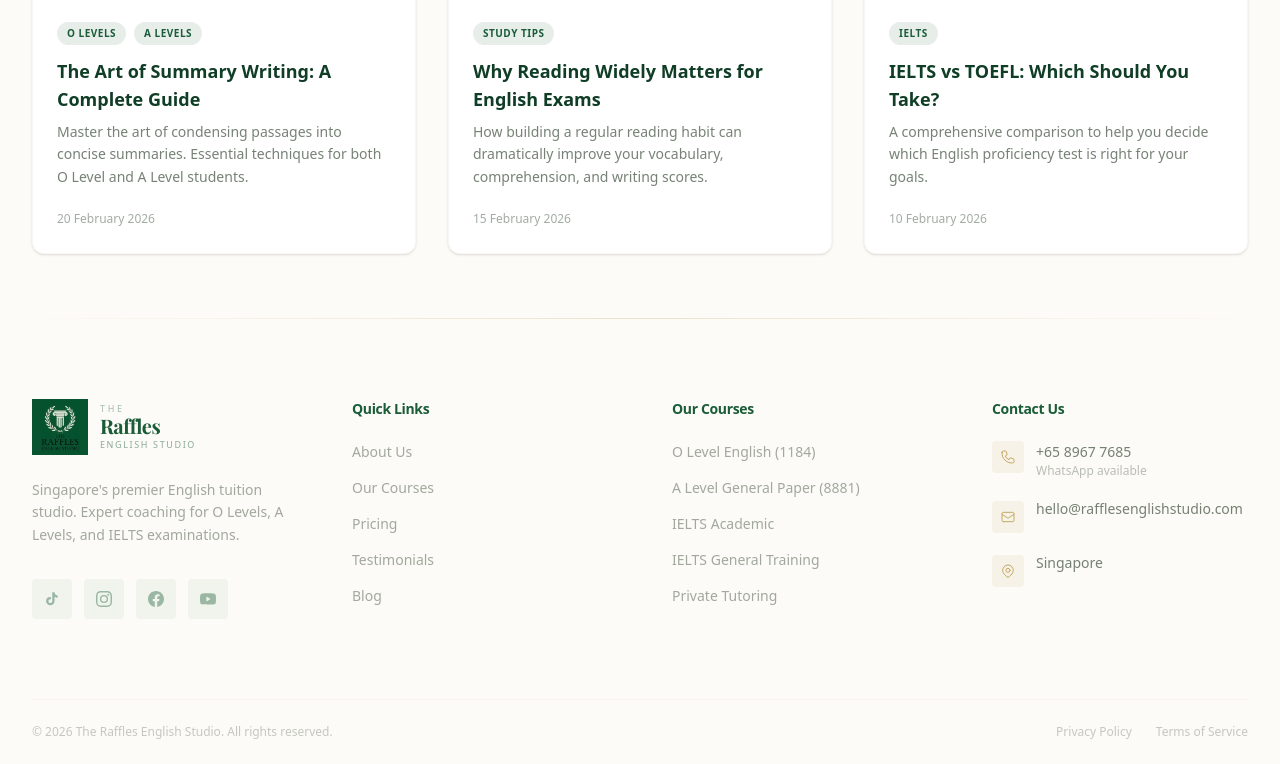
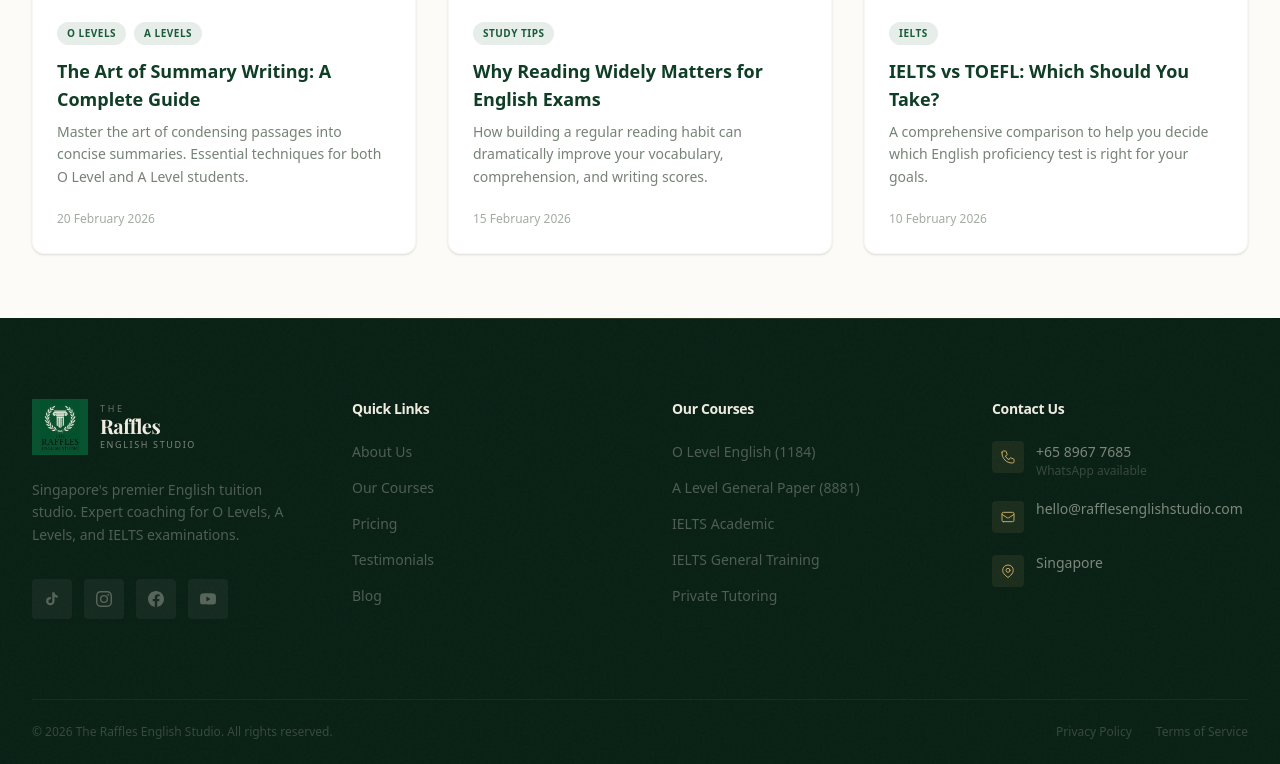
Before and after one commit to shaminderjitsingh01-stack/raffles-english-studio, a Next.js app: page /blog in a window 1280 px wide. Shown: the part 970-1734 px from the top of the page. Built offline with nearby package versions, Linux system fonts and the light colour scheme; no server answers; a web font is replaced by a local one.

Commit message:
Revert to original dark green theme
- Hero: dark green overlay on video background
- Navbar: dark green when scrolled
- Newsletter: green-primary background
- Footer: green-darker background
- Courses & TikTok remain on light backgrounds for contrast

```diff
--- a/src/components/Footer.tsx
+++ b/src/components/Footer.tsx
@@ -2,74 +2,34 @@ import Image from "next/image";
 
 export default function Footer() {
   return (
-    <footer id="contact" className="bg-cream-light text-text-dark relative">
-      {/* Top decorative border */}
-      <div className="h-px bg-gradient-to-r from-transparent via-gold/30 to-transparent" />
+    <footer id="contact" className="bg-green-darker text-cream relative noise-overlay">
+      <div className="h-px bg-gradient-to-r from-transparent via-gold/20 to-transparent" />
 
       <div className="relative max-w-7xl mx-auto px-4 sm:px-6 lg:px-8">
-        {/* Main footer */}
         <div className="py-20 grid md:grid-cols-2 lg:grid-cols-4 gap-12 lg:gap-16">
           {/* Brand */}
           <div className="lg:col-span-1">
             <div className="flex items-center gap-3 mb-6">
-              <Image
-                src="/logo.png"
-                alt="The Raffles English Studio"
-                width={56}
-                height={56}
-              />
+              <Image src="/logo.png" alt="The Raffles English Studio" width={56} height={56} />
               <div>
-                <p className="text-green-primary/40 text-[9px] tracking-[0.3em] uppercase font-light leading-none">
-                  The
-                </p>
-                <p className="text-green-primary font-serif text-xl font-bold leading-tight tracking-tight">
-                  Raffles
-                </p>
-                <p className="text-green-primary/50 text-[9px] tracking-[0.18em] uppercase font-light leading-none mt-0.5">
-                  English Studio
-                </p>
+                <p className="text-cream/40 text-[9px] tracking-[0.3em] uppercase font-light leading-none">The</p>
+                <p className="text-cream font-serif text-xl font-bold leading-tight tracking-tight">Raffles</p>
+                <p className="text-cream/50 text-[9px] tracking-[0.18em] uppercase font-light leading-none mt-0.5">English Studio</p>
               </div>
             </div>
-            <p className="text-text-dark/40 text-sm leading-relaxed font-light">
-              Singapore&apos;s premier English tuition studio. Expert coaching for
-              O Levels, A Levels, and IELTS examinations.
+            <p className="text-cream/30 text-sm leading-relaxed font-light">
+              Singapore&apos;s premier English tuition studio. Expert coaching for O Levels, A Levels, and IELTS examinations.
             </p>
 
-            {/* Social media */}
             <div className="flex gap-3 mt-8">
               {[
-                {
-                  label: "TikTok",
-                  href: "https://www.tiktok.com/@rafflesenglishstudio",
-                  icon: <path d="M19.59 6.69a4.83 4.83 0 01-3.77-4.25V2h-3.45v13.67a2.89 2.89 0 01-2.88 2.5 2.89 2.89 0 01-2.89-2.89 2.89 2.89 0 012.89-2.89c.28 0 .54.04.79.1v-3.5a6.37 6.37 0 00-.79-.05A6.34 6.34 0 003.15 15.2a6.34 6.34 0 006.34 6.34 6.34 6.34 0 006.34-6.34V8.74a8.18 8.18 0 004.76 1.52v-3.4a4.85 4.85 0 01-1-.17z" />,
-                },
-                {
-                  label: "Instagram",
-                  href: "https://www.instagram.com/rafflesenglishstudio",
-                  icon: <path d="M12 2.163c3.204 0 3.584.012 4.85.07 3.252.148 4.771 1.691 4.919 4.919.058 1.265.069 1.645.069 4.849 0 3.205-.012 3.584-.069 4.849-.149 3.225-1.664 4.771-4.919 4.919-1.266.058-1.644.07-4.85.07-3.204 0-3.584-.012-4.849-.07-3.26-.149-4.771-1.699-4.919-4.92-.058-1.265-.07-1.644-.07-4.849 0-3.204.013-3.583.07-4.849.149-3.227 1.664-4.771 4.919-4.919 1.266-.057 1.645-.069 4.849-.069zM12 0C8.741 0 8.333.014 7.053.072 2.695.272.273 2.69.073 7.052.014 8.333 0 8.741 0 12c0 3.259.014 3.668.072 4.948.2 4.358 2.618 6.78 6.98 6.98C8.333 23.986 8.741 24 12 24c3.259 0 3.668-.014 4.948-.072 4.354-.2 6.782-2.618 6.979-6.98.059-1.28.073-1.689.073-4.948 0-3.259-.014-3.667-.072-4.947-.196-4.354-2.617-6.78-6.979-6.98C15.668.014 15.259 0 12 0zm0 5.838a6.162 6.162 0 100 12.324 6.162 6.162 0 000-12.324zM12 16a4 4 0 110-8 4 4 0 010 8zm6.406-11.845a1.44 1.44 0 100 2.881 1.44 1.44 0 000-2.881z" />,
-                },
-                {
-                  label: "Facebook",
-                  href: "https://www.facebook.com/rafflesenglishstudio",
-                  icon: <path d="M24 12.073c0-6.627-5.373-12-12-12s-12 5.373-12 12c0 5.99 4.388 10.954 10.125 11.854v-8.385H7.078v-3.47h3.047V9.43c0-3.007 1.792-4.669 4.533-4.669 1.312 0 2.686.235 2.686.235v2.953H15.83c-1.491 0-1.956.925-1.956 1.874v2.25h3.328l-.532 3.47h-2.796v8.385C19.612 23.027 24 18.062 24 12.073z" />,
-                },
-                {
-                  label: "YouTube",
-                  href: "https://www.youtube.com/@rafflesenglishstudio",
-                  icon: <path d="M23.498 6.186a3.016 3.016 0 00-2.122-2.136C19.505 3.545 12 3.545 12 3.545s-7.505 0-9.377.505A3.017 3.017 0 00.502 6.186C0 8.07 0 12 0 12s0 3.93.502 5.814a3.016 3.016 0 002.122 2.136c1.871.505 9.376.505 9.376.505s7.505 0 9.377-.505a3.015 3.015 0 002.122-2.136C24 15.93 24 12 24 12s0-3.93-.502-5.814zM9.545 15.568V8.432L15.818 12l-6.273 3.568z" />,
-                },
+                { label: "TikTok", href: "https://www.tiktok.com/@rafflesenglishstudio", icon: <path d="M19.59 6.69a4.83 4.83 0 01-3.77-4.25V2h-3.45v13.67a2.89 2.89 0 01-2.88 2.5 2.89 2.89 0 01-2.89-2.89 2.89 2.89 0 012.89-2.89c.28 0 .54.04.79.1v-3.5a6.37 6.37 0 00-.79-.05A6.34 6.34 0 003.15 15.2a6.34 6.34 0 006.34 6.34 6.34 6.34 0 006.34-6.34V8.74a8.18 8.18 0 004.76 1.52v-3.4a4.85 4.85 0 01-1-.17z" /> },
+                { label: "Instagram", href: "https://www.instagram.com/rafflesenglishstudio", icon: <path d="M12 2.163c3.204 0 3.584.012 4.85.07 3.252.148 4.771 1.691 4.919 4.919.058 1.265.069 1.645.069 4.849 0 3.205-.012 3.584-.069 4.849-.149 3.225-1.664 4.771-4.919 4.919-1.266.058-1.644.07-4.85.07-3.204 0-3.584-.012-4.849-.07-3.26-.149-4.771-1.699-4.919-4.92-.058-1.265-.07-1.644-.07-4.849 0-3.204.013-3.583.07-4.849.149-3.227 1.664-4.771 4.919-4.919 1.266-.057 1.645-.069 4.849-.069zM12 0C8.741 0 8.333.014 7.053.072 2.695.272.273 2.69.073 7.052.014 8.333 0 8.741 0 12c0 3.259.014 3.668.072 4.948.2 4.358 2.618 6.78 6.98 6.98C8.333 23.986 8.741 24 12 24c3.259 0 3.668-.014 4.948-.072 4.354-.2 6.782-2.618 6.979-6.98.059-1.28.073-1.689.073-4.948 0-3.259-.014-3.667-.072-4.947-.196-4.354-2.617-6.78-6.979-6.98C15.668.014 15.259 0 12 0zm0 5.838a6.162 6.162 0 100 12.324 6.162 6.162 0 000-12.324zM12 16a4 4 0 110-8 4 4 0 010 8zm6.406-11.845a1.44 1.44 0 100 2.881 1.44 1.44 0 000-2.881z" /> },
+                { label: "Facebook", href: "https://www.facebook.com/rafflesenglishstudio", icon: <path d="M24 12.073c0-6.627-5.373-12-12-12s-12 5.373-12 12c0 5.99 4.388 10.954 10.125 11.854v-8.385H7.078v-3.47h3.047V9.43c0-3.007 1.792-4.669 4.533-4.669 1.312 0 2.686.235 2.686.235v2.953H15.83c-1.491 0-1.956.925-1.956 1.874v2.25h3.328l-.532 3.47h-2.796v8.385C19.612 23.027 24 18.062 24 12.073z" /> },
+                { label: "YouTube", href: "https://www.youtube.com/@rafflesenglishstudio", icon: <path d="M23.498 6.186a3.016 3.016 0 00-2.122-2.136C19.505 3.545 12 3.545 12 3.545s-7.505 0-9.377.505A3.017 3.017 0 00.502 6.186C0 8.07 0 12 0 12s0 3.93.502 5.814a3.016 3.016 0 002.122 2.136c1.871.505 9.376.505 9.376.505s7.505 0 9.377-.505a3.015 3.015 0 002.122-2.136C24 15.93 24 12 24 12s0-3.93-.502-5.814zM9.545 15.568V8.432L15.818 12l-6.273 3.568z" /> },
               ].map((social) => (
-                <a
-                  key={social.label}
-                  href={social.href}
-                  target="_blank"
-                  rel="noopener noreferrer"
-                  className="w-10 h-10 rounded-sm bg-green-primary/5 hover:bg-gold text-green-primary/40 hover:text-white flex items-center justify-center transition-all duration-300"
-                  aria-label={social.label}
-                >
-                  <svg className="w-4 h-4" viewBox="0 0 24 24" fill="currentColor">
-                    {social.icon}
-                  </svg>
+                <a key={social.label} href={social.href} target="_blank" rel="noopener noreferrer" className="w-10 h-10 rounded-sm bg-cream/[0.05] hover:bg-gold hover:text-green-darker text-cream/30 flex items-center justify-center transition-all duration-300" aria-label={social.label}>
+                  <svg className="w-4 h-4" viewBox="0 0 24 24" fill="currentColor">{social.icon}</svg>
                 </a>
               ))}
             </div>
@@ -77,9 +37,7 @@ export default function Footer() {
 
           {/* Quick Links */}
           <div>
-            <h4 className="font-serif text-green-primary font-semibold mb-5 text-sm tracking-tight">
-              Quick Links
-            </h4>
+            <h4 className="font-serif text-cream font-semibold mb-5 text-sm tracking-tight">Quick Links</h4>
             <ul className="space-y-3">
               {[
                 { href: "#about", label: "About Us" },
@@ -89,12 +47,7 @@ export default function Footer() {
                 { href: "#blog", label: "Blog" },
               ].map((link) => (
                 <li key={link.href}>
-                  <a
-                    href={link.href}
-                    className="text-text-dark/40 hover:text-gold text-sm transition-colors duration-200 font-light"
-                  >
-                    {link.label}
-                  </a>
+                  <a href={link.href} className="text-cream/30 hover:text-gold text-sm transition-colors duration-200 font-light">{link.label}</a>
                 </li>
               ))}
             </ul>
@@ -102,89 +55,48 @@ export default function Footer() {
 
           {/* Courses */}
           <div>
-            <h4 className="font-serif text-green-primary font-semibold mb-5 text-sm tracking-tight">
-              Our Courses
-            </h4>
+            <h4 className="font-serif text-cream font-semibold mb-5 text-sm tracking-tight">Our Courses</h4>
             <ul className="space-y-3">
-              {[
-                "O Level English (1184)",
-                "A Level General Paper (8881)",
-                "IELTS Academic",
-                "IELTS General Training",
-                "Private Tutoring",
-              ].map((course) => (
-                <li key={course}>
-                  <span className="text-text-dark/40 text-sm font-light">{course}</span>
-                </li>
+              {["O Level English (1184)", "A Level General Paper (8881)", "IELTS Academic", "IELTS General Training", "Private Tutoring"].map((course) => (
+                <li key={course}><span className="text-cream/30 text-sm font-light">{course}</span></li>
               ))}
             </ul>
           </div>
 
           {/* Contact */}
           <div>
-            <h4 className="font-serif text-green-primary font-semibold mb-5 text-sm tracking-tight">
-              Contact Us
-            </h4>
+            <h4 className="font-serif text-cream font-semibold mb-5 text-sm tracking-tight">Contact Us</h4>
             <ul className="space-y-5">
               <li className="flex items-start gap-3">
                 <div className="w-8 h-8 rounded-sm bg-gold/10 flex items-center justify-center flex-shrink-0 mt-0.5">
-                  <svg className="w-4 h-4 text-gold" fill="none" stroke="currentColor" viewBox="0 0 24 24">
-                    <path strokeLinecap="round" strokeLinejoin="round" strokeWidth={1.5} d="M3 5a2 2 0 012-2h3.28a1 1 0 01.948.684l1.498 4.493a1 1 0 01-.502 1.21l-2.257 1.13a11.042 11.042 0 005.516 5.516l1.13-2.257a1 1 0 011.21-.502l4.493 1.498a1 1 0 01.684.949V19a2 2 0 01-2 2h-1C9.716 21 3 14.284 3 6V5z" />
-                  </svg>
+                  <svg className="w-4 h-4 text-gold" fill="none" stroke="currentColor" viewBox="0 0 24 24"><path strokeLinecap="round" strokeLinejoin="round" strokeWidth={1.5} d="M3 5a2 2 0 012-2h3.28a1 1 0 01.948.684l1.498 4.493a1 1 0 01-.502 1.21l-2.257 1.13a11.042 11.042 0 005.516 5.516l1.13-2.257a1 1 0 011.21-.502l4.493 1.498a1 1 0 01.684.949V19a2 2 0 01-2 2h-1C9.716 21 3 14.284 3 6V5z" /></svg>
                 </div>
                 <div>
-                  <a
-                    href="https://wa.me/6589677685"
-                    target="_blank"
-                    rel="noopener noreferrer"
-                    className="text-text-dark/60 hover:text-gold text-sm transition-colors font-light"
-                  >
-                    +65 8967 7685
-                  </a>
-                  <p className="text-text-dark/30 text-xs font-light">WhatsApp available</p>
+                  <a href="https://wa.me/6589677685" target="_blank" rel="noopener noreferrer" className="text-cream/50 hover:text-gold text-sm transition-colors font-light">+65 8967 7685</a>
+                  <p className="text-cream/20 text-xs font-light">WhatsApp available</p>
                 </div>
               </li>
               <li className="flex items-start gap-3">
                 <div className="w-8 h-8 rounded-sm bg-gold/10 flex items-center justify-center flex-shrink-0 mt-0.5">
-                  <svg className="w-4 h-4 text-gold" fill="none" stroke="currentColor" viewBox="0 0 24 24">
-                    <path strokeLinecap="round" strokeLinejoin="round" strokeWidth={1.5} d="M3 8l7.89 5.26a2 2 0 002.22 0L21 8M5 19h14a2 2 0 002-2V7a2 2 0 00-2-2H5a2 2 0 00-2 2v10a2 2 0 002 2z" />
-                  </svg>
+                  <svg className="w-4 h-4 text-gold" fill="none" stroke="currentColor" viewBox="0 0 24 24"><path strokeLinecap="round" strokeLinejoin="round" strokeWidth={1.5} d="M3 8l7.89 5.26a2 2 0 002.22 0L21 8M5 19h14a2 2 0 002-2V7a2 2 0 00-2-2H5a2 2 0 00-2 2v10a2 2 0 002 2z" /></svg>
                 </div>
-                <a
-                  href="mailto:hello@rafflesenglishstudio.com"
-                  className="text-text-dark/60 hover:text-gold text-sm transition-colors font-light"
-                >
-                  hello@rafflesenglishstudio.com
-                </a>
+                <a href="mailto:hello@rafflesenglishstudio.com" className="text-cream/50 hover:text-gold text-sm transition-colors font-light">hello@rafflesenglishstudio.com</a>
               </li>
               <li className="flex items-start gap-3">
                 <div className="w-8 h-8 rounded-sm bg-gold/10 flex items-center justify-center flex-shrink-0 mt-0.5">
-                  <svg className="w-4 h-4 text-gold" fill="none" stroke="currentColor" viewBox="0 0 24 24">
-                    <path strokeLinecap="round" strokeLinejoin="round" strokeWidth={1.5} d="M17.657 16.657L13.414 20.9a1.998 1.998 0 01-2.827 0l-4.244-4.243a8 8 0 1111.314 0z" />
-                    <path strokeLinecap="round" strokeLinejoin="round" strokeWidth={1.5} d="M15 11a3 3 0 11-6 0 3 3 0 016 0z" />
-                  </svg>
+                  <svg className="w-4 h-4 text-gold" fill="none" stroke="currentColor" viewBox="0 0 24 24"><path strokeLinecap="round" strokeLinejoin="round" strokeWidth={1.5} d="M17.657 16.657L13.414 20.9a1.998 1.998 0 01-2.827 0l-4.244-4.243a8 8 0 1111.314 0z" /><path strokeLinecap="round" strokeLinejoin="round" strokeWidth={1.5} d="M15 11a3 3 0 11-6 0 3 3 0 016 0z" /></svg>
                 </div>
-                <span className="text-text-dark/60 text-sm font-light">
-                  Singapore
-                </span>
+                <span className="text-cream/50 text-sm font-light">Singapore</span>
               </li>
             </ul>
           </div>
         </div>
 
-        {/* Bottom bar */}
-        <div className="border-t border-cream-dark/20 py-6 flex flex-col sm:flex-row items-center justify-between gap-4">
-          <p className="text-text-dark/25 text-xs font-light">
-            &copy; {new Date().getFullYear()} The Raffles English Studio. All
-            rights reserved.
-          </p>
+        <div className="border-t border-cream/[0.06] py-6 flex flex-col sm:flex-row items-center justify-between gap-4">
+          <p className="text-cream/20 text-xs font-light">&copy; {new Date().getFullYear()} The Raffles English Studio. All rights reserved.</p>
           <div className="flex gap-6">
-            <a href="#" className="text-text-dark/25 hover:text-gold text-xs transition-colors font-light">
-              Privacy Policy
-            </a>
-            <a href="#" className="text-text-dark/25 hover:text-gold text-xs transition-colors font-light">
-              Terms of Service
-            </a>
+            <a href="#" className="text-cream/20 hover:text-cream/40 text-xs transition-colors font-light">Privacy Policy</a>
+            <a href="#" className="text-cream/20 hover:text-cream/40 text-xs transition-colors font-light">Terms of Service</a>
           </div>
         </div>
       </div>
--- a/src/components/Navbar.tsx
+++ b/src/components/Navbar.tsx
@@ -27,13 +27,12 @@ export default function Navbar() {
     <nav
       className={`fixed top-0 left-0 right-0 z-50 transition-all duration-500 ${
         scrolled
-          ? "bg-white/90 backdrop-blur-xl shadow-sm py-3"
+          ? "bg-green-dark/95 backdrop-blur-xl shadow-lg shadow-green-darker/20 py-3"
           : "bg-transparent py-5"
       }`}
     >
       <div className="max-w-7xl mx-auto px-4 sm:px-6 lg:px-8">
         <div className="flex items-center justify-between">
-          {/* Logo + brand name side by side */}
           <a href="#" className="flex items-center gap-3 group">
             <Image
               src="/logo.png"
@@ -43,25 +42,24 @@ export default function Navbar() {
               className={`transition-all duration-300 ${scrolled ? "w-10 h-10" : "w-[52px] h-[52px]"}`}
             />
             <div className="hidden sm:block">
-              <p className="text-green-primary/40 text-[9px] tracking-[0.3em] uppercase font-light leading-none">
+              <p className="text-cream/40 text-[9px] tracking-[0.3em] uppercase font-light leading-none">
                 The
               </p>
-              <p className="text-green-primary font-serif text-xl font-bold leading-tight tracking-tight group-hover:text-gold transition-colors duration-300">
+              <p className="text-cream font-serif text-xl font-bold leading-tight tracking-tight group-hover:text-gold transition-colors duration-300">
                 Raffles
               </p>
-              <p className="text-green-primary/50 text-[9px] tracking-[0.18em] uppercase font-light leading-none mt-0.5">
+              <p className="text-cream/50 text-[9px] tracking-[0.18em] uppercase font-light leading-none mt-0.5">
                 English Studio
               </p>
             </div>
           </a>
 
-          {/* Desktop links */}
           <div className="hidden lg:flex items-center gap-7">
             {links.map((link) => (
               <a
                 key={link.href}
                 href={link.href}
-                className="text-text-dark/50 hover:text-gold text-[13px] tracking-wide transition-colors duration-200 font-light"
+                className="text-cream/50 hover:text-gold text-[13px] tracking-wide transition-colors duration-200 font-light"
               >
                 {link.label}
               </a>
@@ -70,16 +68,15 @@ export default function Navbar() {
               href="https://wa.me/6589677685"
               target="_blank"
               rel="noopener noreferrer"
-              className="bg-gold hover:bg-gold-light text-white font-medium text-[13px] px-5 py-2.5 rounded-sm transition-all duration-300 tracking-wide hover:shadow-[0_0_20px_rgba(196,169,98,0.2)]"
+              className="bg-gold hover:bg-gold-light text-green-darker font-medium text-[13px] px-5 py-2.5 rounded-sm transition-all duration-300 tracking-wide hover:shadow-[0_0_20px_rgba(196,169,98,0.2)]"
             >
               Book a Trial
             </a>
           </div>
 
-          {/* Mobile menu button */}
           <button
             onClick={() => setMobileOpen(!mobileOpen)}
-            className="lg:hidden text-green-primary/60 hover:text-green-primary p-2 transition-colors"
+            className="lg:hidden text-cream/60 hover:text-cream p-2 transition-colors"
             aria-label="Toggle menu"
           >
             <svg className="w-6 h-6" fill="none" stroke="currentColor" viewBox="0 0 24 24">
@@ -92,16 +89,15 @@ export default function Navbar() {
           </button>
         </div>
 
-        {/* Mobile menu */}
         {mobileOpen && (
-          <div className="lg:hidden mt-4 pb-4 border-t border-cream-dark/20 bg-white/95 backdrop-blur-xl rounded-b-sm -mx-4 px-4">
+          <div className="lg:hidden mt-4 pb-4 border-t border-cream/10">
             <div className="flex flex-col gap-3 pt-4">
               {links.map((link) => (
                 <a
                   key={link.href}
                   href={link.href}
                   onClick={() => setMobileOpen(false)}
-                  className="text-text-dark/60 hover:text-gold text-sm tracking-wide transition-colors font-light"
+                  className="text-cream/60 hover:text-gold text-sm tracking-wide transition-colors font-light"
                 >
                   {link.label}
                 </a>
@@ -110,7 +106,7 @@ export default function Navbar() {
                 href="https://wa.me/6589677685"
                 target="_blank"
                 rel="noopener noreferrer"
-                className="bg-gold hover:bg-gold-light text-white font-medium text-sm px-5 py-2.5 rounded-sm text-center mt-2 transition-all tracking-wide"
+                className="bg-gold hover:bg-gold-light text-green-darker font-medium text-sm px-5 py-2.5 rounded-sm text-center mt-2 transition-all tracking-wide"
               >
                 Book a Trial
               </a>
```
Also changed, not shown: src/components/Hero.tsx (+25 -23 lines), src/components/Newsletter.tsx (+13 -23 lines).
